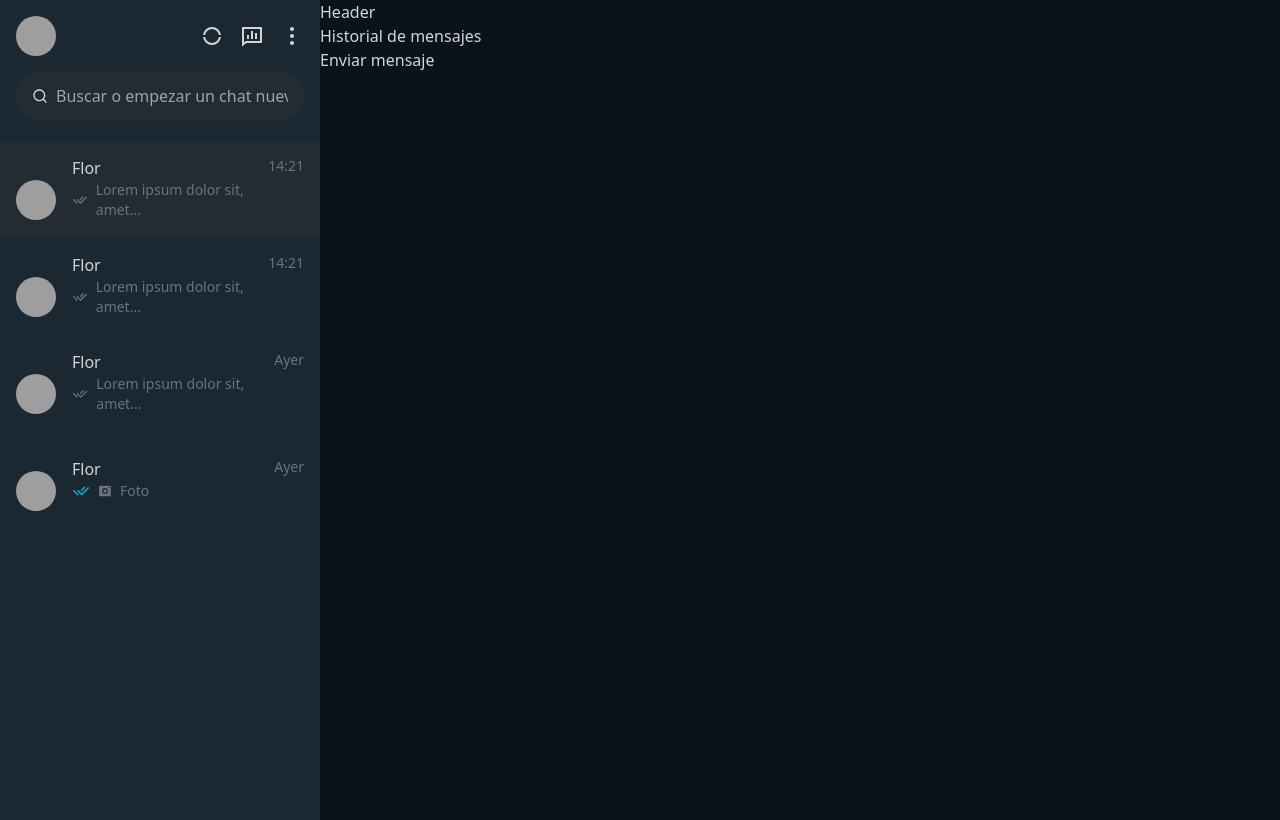
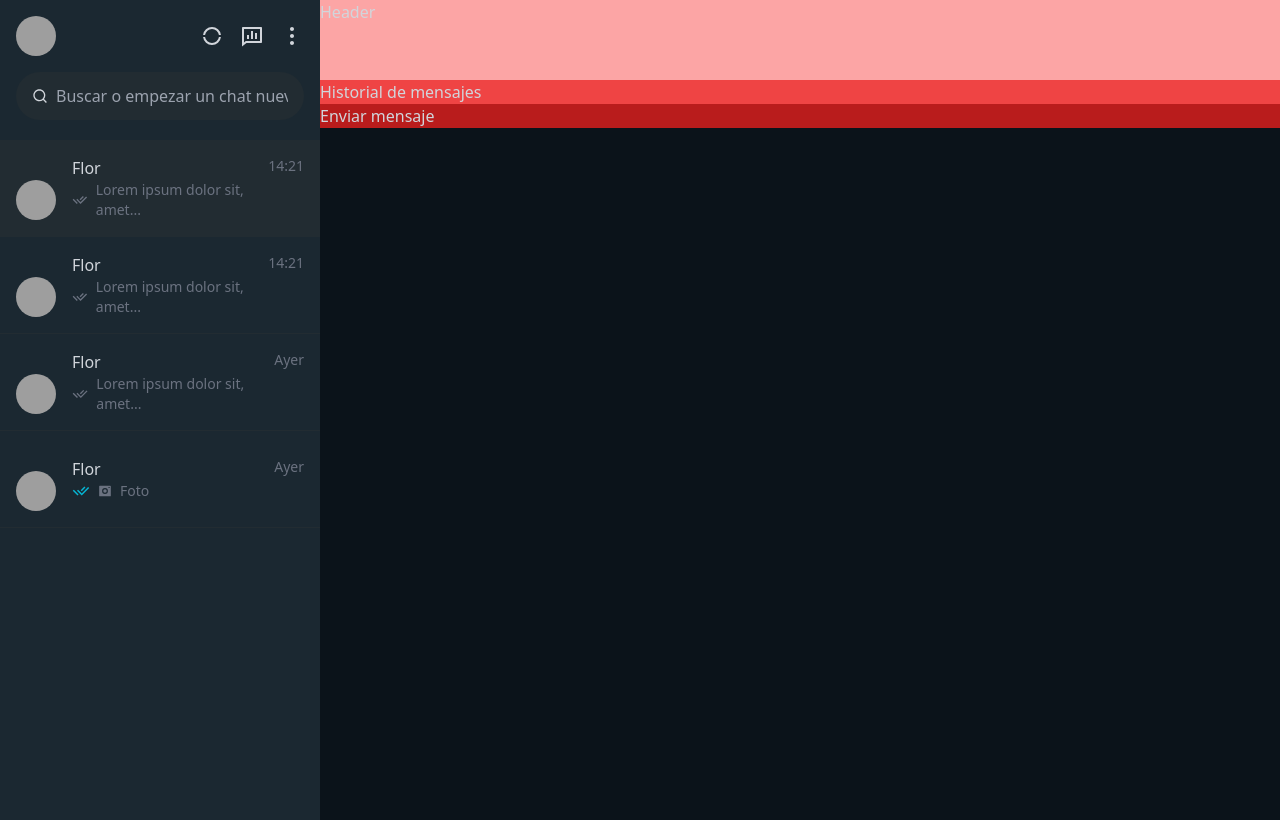
Before and after one commit to EcheCostabel/whatsappclone, a React (Vite) app: page / in a window 1280 px wide. Built offline with nearby package versions, Linux system fonts and the light colour scheme; grey boxes are pictures that could not be loaded.

Commit message:
starting day with right sote

```diff
--- a/src/App.jsx
+++ b/src/App.jsx
@@ -109,9 +109,9 @@ function App() {
         </div>
       </div>
       <div className="xl:col-span-3">
-        <header>Header</header>
-        <main>Historial de mensajes</main>
-        <div>Enviar mensaje</div>
+        <header className="h-[10vh] bg-red-300">Header</header>
+        <main className="bg-red-500">Historial de mensajes</main>
+        <div className="bg-red-700">Enviar mensaje</div>
       </div>
     </div>
   );
```
